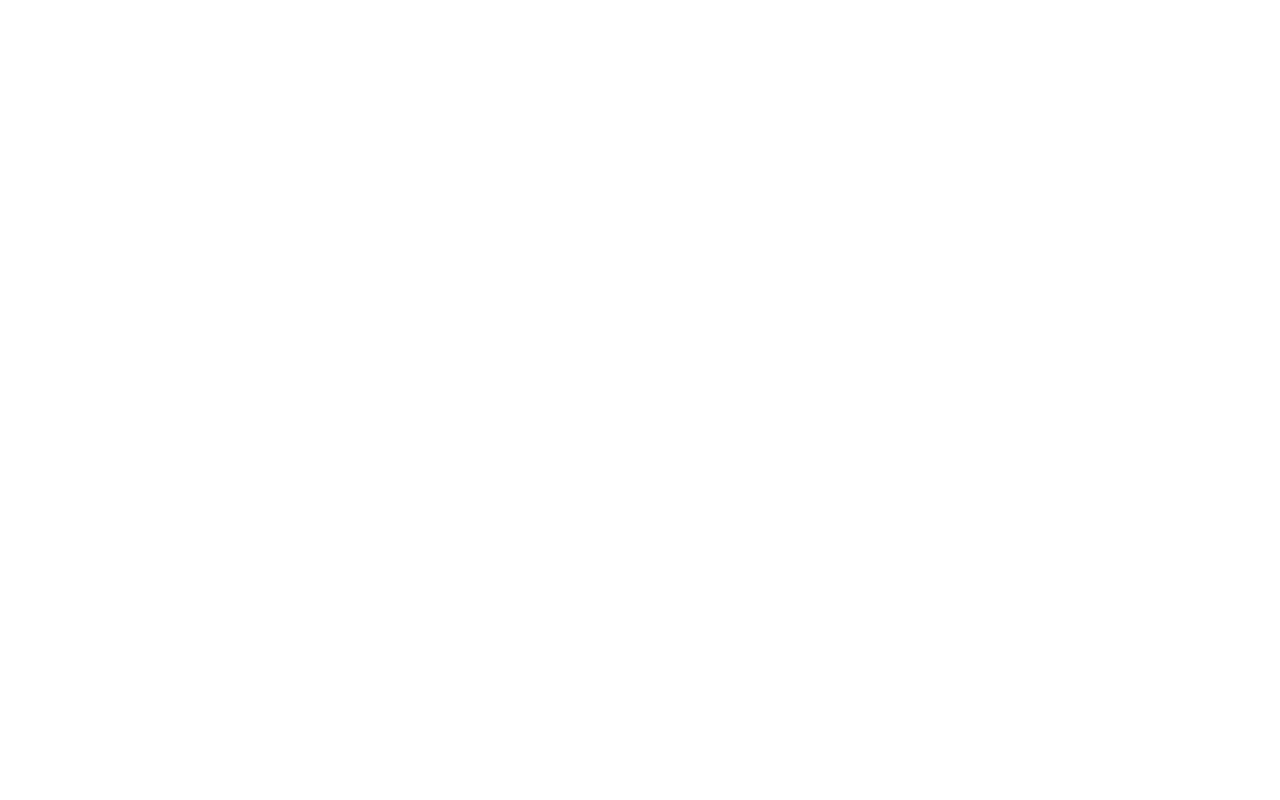
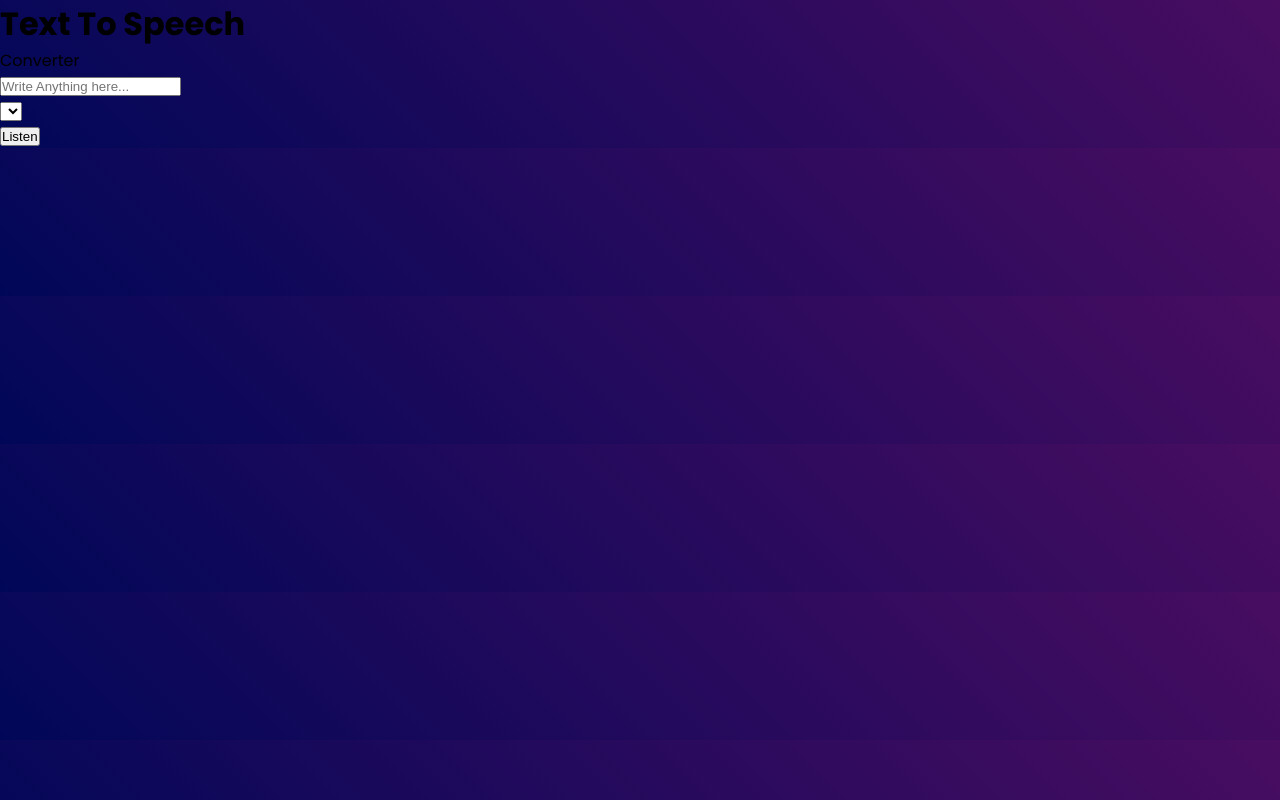
Before and after one commit to tonmoy3673/Voice-Converter, a plain HTML site: page index.html in a window 1280 px wide. Drawn offline with Linux system fonts and the light colour scheme.

Commit message:
:bulb: make the html content

```diff
--- a/index.html
+++ b/index.html
@@ -14,7 +14,23 @@
 <body>
     <!-- ======== main container ======== -->
     <main class="main-container">
-
+        <!-- ======= title part ====== -->
+         <div class="title-container">
+            <!-- ========== Title ======== -->
+            <h1 class="title">Text To Speech</h1>
+            <span class="text-span">Converter</span>
+         </div>
+         <!-- ============== Input part ========= -->
+          <section class="input-container">
+            <input id="input-field" type="text" placeholder="Write Anything here...">
+            <!-- =========== select and button ========= -->
+             <div class="select-container">
+                <select id="select"></select>
+                <div class="btn-container">
+                    <button id="btn">Listen</button>
+                </div>
+             </div>
+        </section>
     </main>
 </body>
 </html>
```
